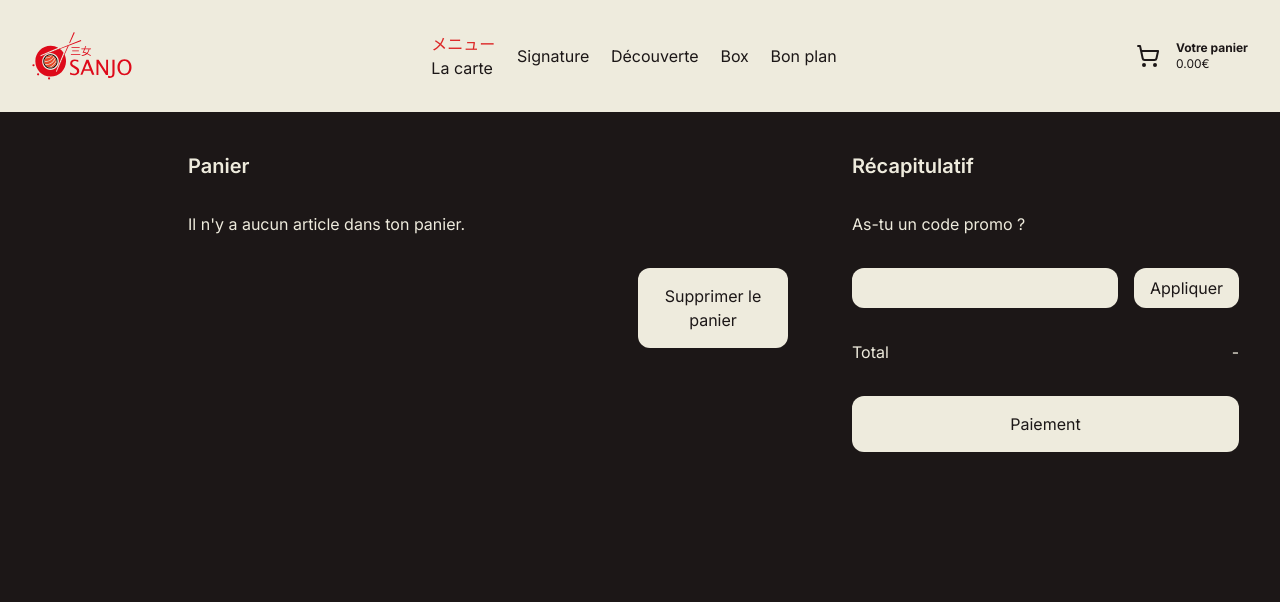
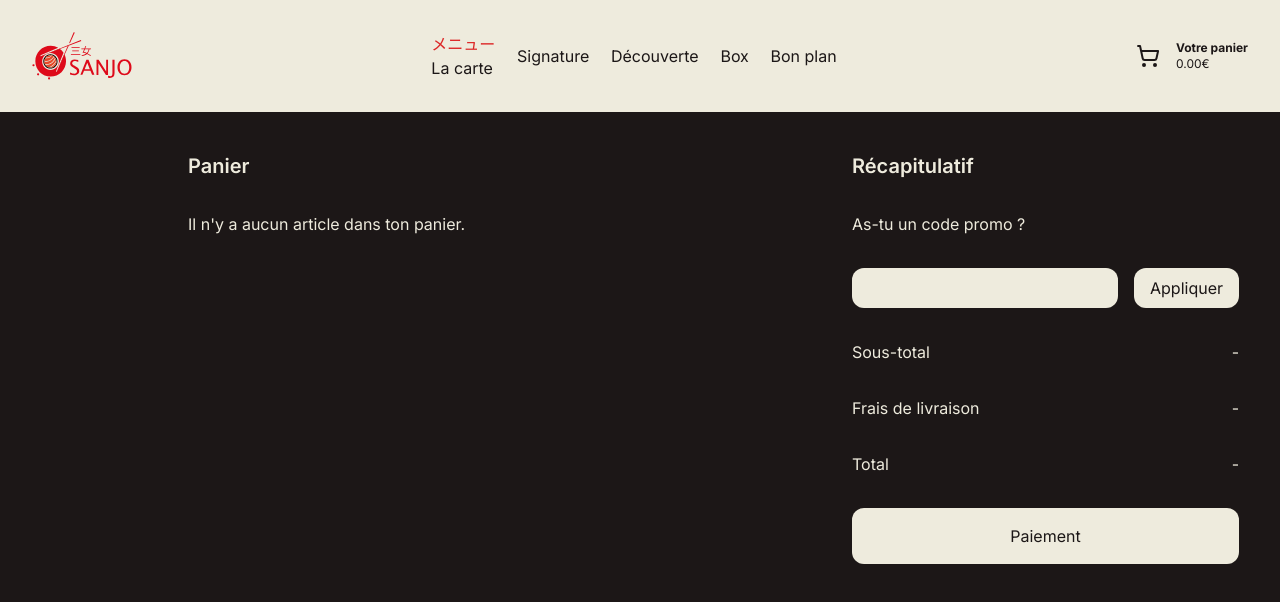
Before and after one commit to behsse/sanjo, a Next.js app: page /panier in a window 1280 px wide. Shown: the top 602 px of the page. Built offline with nearby package versions, Linux system fonts and the light colour scheme.

Commit message:
Add title signature section + Remove button deleteCart in cart page + Add fonctional button delete productById

```diff
--- a/app/(pages)/panier/page.tsx
+++ b/app/(pages)/panier/page.tsx
@@ -5,6 +5,7 @@ import React, { useEffect, useState } from 'react'
 import { Trash2 } from 'lucide-react';
 
 interface Product {
+  id : number;
   name: string;
   image: string;
   price: number;
@@ -15,6 +16,8 @@ export default function Panier(){
 
   const [storedProduct, setStoredProduct] = useState<Product[]>([]);
 
+  const fraisLivraison = 4.30;
+
   useEffect(() => {
     const product = localStorage.getItem("cart");
     if (product) {
@@ -22,10 +25,17 @@ export default function Panier(){
     }
   }, []);
 
-  const deleteCart = () => {
-    localStorage.removeItem("cart")
-    setStoredProduct([]);
+  const deleteProduct = (id: number) => {
+    const cart = [...storedProduct];
+    if (cart) {
+      const index = cart.findIndex(item => item.id === id);
+      if (index !== -1) {
+        cart.splice(index, 1);
+        setStoredProduct(cart);
+        localStorage.setItem("cart", JSON.stringify(cart));
       }
+    }
+  };
 
   const handleQuantityChange = (index: number, newQuantity: number) => {
     const updatedProducts = [...storedProduct];
@@ -34,8 +44,13 @@ export default function Panier(){
     localStorage.setItem("cart", JSON.stringify(updatedProducts));
   };
 
-  const calculateTotal = () => {
+  const calculateTotal = (livraison : boolean) => {
+    if(livraison){
+      return storedProduct.reduce((acc, product) => acc + product.price * product.quantity + fraisLivraison, 0).toFixed(2);
+    }
+    else{
       return storedProduct.reduce((acc, product) => acc + product.price * product.quantity, 0).toFixed(2);
+    }
   };
 
   return(
@@ -59,7 +74,7 @@ export default function Panier(){
                             <select
                                 name=""
                                 id=""
-                            className='text-foreground bg-transparent'
+                                className='text-foreground bg-transparent outline-offset-0 cursor-pointer'
                                 value={product.quantity}
                                 onChange={(e) => handleQuantityChange(index, Number(e.target.value))}
                                 >
@@ -67,14 +82,15 @@ export default function Panier(){
                                   <option
                                   key={value}
                                   value={value}
-                                className='text-background'
+                                  className='text-background flex items-center'
                                   >
                                     {value}
+
                                   </option>
                                 ))}
                               </select>
                           </p>
-                        <button className='p-2.5 w-9 h-9 text-foreground rounded-full flex items-center justify-center transition-all hover:bg-background/90'><Trash2/></button>
+                        <button className='p-2.5 w-9 h-9 text-foreground rounded-full flex items-center justify-center transition-all hover:bg-background/90' onClick={() => deleteProduct(product.id)}><Trash2/></button>
                       </div>
                     </div>
                   </div>
@@ -86,9 +102,6 @@ export default function Panier(){
             <p>Il n&apos;y a aucun article dans ton panier.</p>
           }
           </div>
-          <div className='flex justify-end w-full'>
-            <button onClick={deleteCart} className='w-1/4 bg-foreground text-background rounded-xl p-4 transition hover:bg-foreground/85'>Supprimer le panier</button>
-          </div>
       </div>
       <div className='grid gap-8 w-1/5 h-full'>
         <p className='text-xl font-semibold'>Récapitulatif</p>
@@ -98,12 +111,18 @@ export default function Panier(){
           <button className='bg-foreground text-background rounded-xl px-4 py-2 transition hover:bg-foreground/85'>Appliquer</button>
         </div>
         <div className='flex justify-between'>
+          <p>Sous-total</p>
+          {storedProduct.length > 0 ? <p>{calculateTotal(false)}€</p> : <p>-</p>}
+        </div>
+        <div className='flex justify-between'>
+          <p>Frais de livraison</p>
+          {storedProduct.length > 0 ? <p>{fraisLivraison.toFixed(2)}€</p> : <p>-</p>}
+        </div>
+        <div className='flex justify-between'>
           <p>Total</p>
-          <div>
           {storedProduct.length > 0 ?
-              <p>{calculateTotal()}€</p>: <p>-</p>
+            <p>{calculateTotal(true)}€</p>: <p>-</p>
           }
-          </div>
         </div>
         <button className='bg-foreground text-background rounded-xl p-4 transition hover:bg-foreground/85'>Paiement</button>
       </div>
--- a/app/component/Signature.tsx
+++ b/app/component/Signature.tsx
@@ -40,12 +40,18 @@ const Signature = () => {
   };
 
   return (
-    <div className='flex items-center justify-center h-[100vh]'>
-      <Slider {...settings} className="w-2/3">
-        {signatureProduct.map((product) => (
-          <SignatureCards key={product.id} name={product.name} japName={product.japaneseName} image={product.image} price={product.price.toFixed(2)} ingredient={product.ingredients}/>
-        ))}
-      </Slider>
+    <div className='h-[100vh]'>
+      <div className='p-12 text-right mb-32'>
+        <p className='text-red-600 text-2xl'>オリジナルの作品</p>
+        <p className='text-6xl'>Signature</p>
+      </div>
+      <div className='flex items-center justify-center'>
+        <Slider {...settings} className="w-2/3">
+          {signatureProduct.map((product) => (
+            <SignatureCards key={product.id} id={product.id} name={product.name} japName={product.japaneseName} image={product.image} price={product.price.toFixed(2)} ingredient={product.ingredients}/>
+          ))}
+        </Slider>
+      </div>
     </div>
   );
 };
--- a/app/component/SignatureCards.tsx
+++ b/app/component/SignatureCards.tsx
@@ -4,6 +4,7 @@ import { ShoppingCart } from 'lucide-react';
 import { Salad } from 'lucide-react';
 
 type Props = {
+    id : number,
     name : string,
     japName : string,
     price : string,
@@ -23,6 +24,7 @@ const SignatureCards = (props : Props) => {
       productList[productIndex].quantity += 1;
     } else {
       const newProduct = {
+        id : props.id,
         name: props.name,
         image: props.image,
         price: props.price,
--- a/app/globals.css
+++ b/app/globals.css
@@ -93,3 +93,7 @@
   .wm{
     writing-mode: vertical-lr;
   }
+
+  select:focus {
+    outline: none;
+  }
```
Lines whose indentation alone changed are shown as unchanged.
